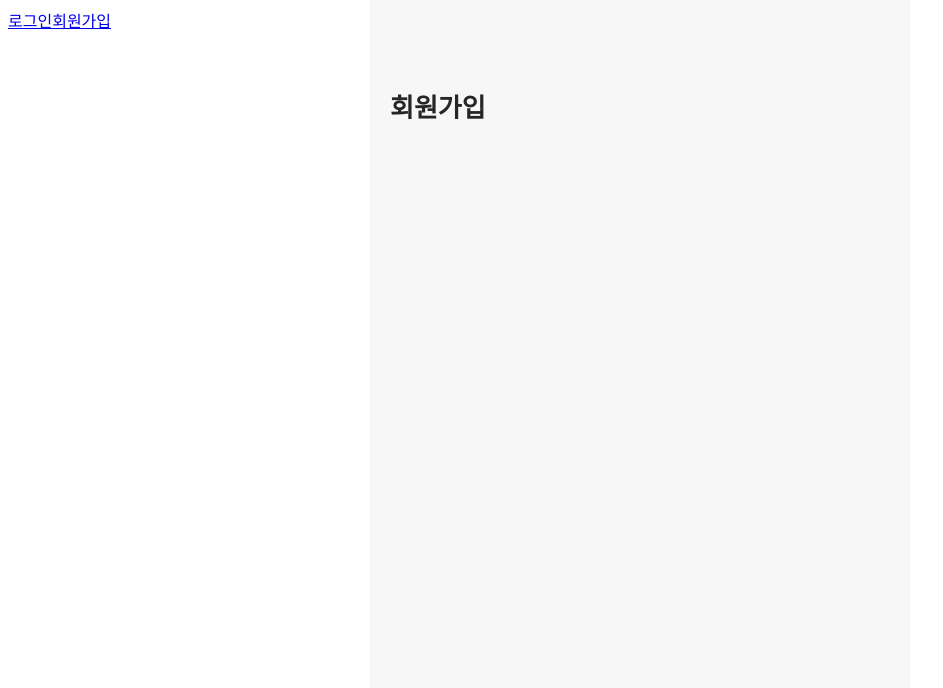
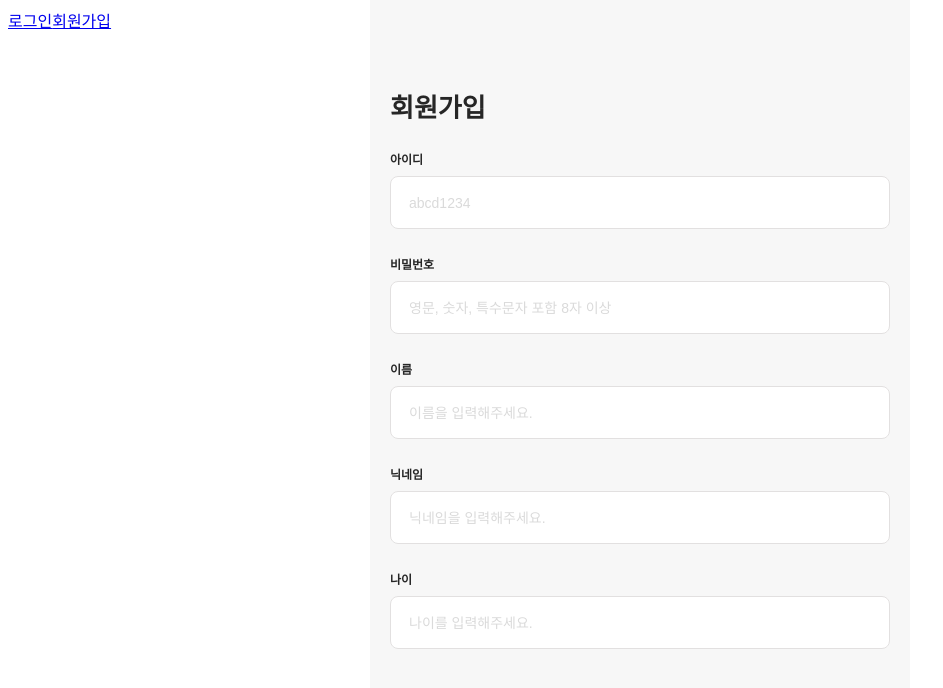
Before and after one commit to Youkwangjin/CozyCords, a React (Create React App) app in the folder frontend/: page /signup in a window 1280 px wide. Shown: the top 688 px of the page, without its empty margins (0-943 px from the left). Built offline with nearby package versions, Linux system fonts and the light colour scheme.

Commit message:
Feat : React SignUp Page 구현

```diff
--- a/frontend/src/components/member/LoginPage.jsx
+++ b/frontend/src/components/member/LoginPage.jsx
@@ -1,14 +1,14 @@
-import React, {useEffect, useState} from "react";
-import './LoginPage.css';
+import React, { useEffect, useState } from "react";
+import './MemberPage.css';
 
 export default function LoginPage() {
-    const [userid, setUserId] = useState('');
-    const [password, setPassword] =  useState('');
+    const [user_id, setUserId] = useState('');
+    const [user_pwd, setUserPwd] =  useState('');
     const [useridValid, setUserIdValid] = useState(false);
     const [passwordValid, setPasswordValid] = useState(false);
     const [notAllow, setNotAllow] = useState(true);
 
-    const handleUserid = (e) => {
+    const handleUserId = (e) => {
         const newId = e.target.value;
         setUserId(newId);
         const regex = /^[a-z]+[a-z0-9]{5,19}$/g;
@@ -19,9 +19,9 @@ export default function LoginPage() {
         }
     }
 
-    const handlePassword = (e) => {
+    const handleUserPwd = (e) => {
         const newPassword = e.target.value;
-        setPassword(newPassword);
+        setUserPwd(newPassword);
         const regex = /^(?=.*[a-zA-Z])(?=.*[0-9])(?=.*[$`~!@%*#^?&\\()\-_=+]).{8,16}$/;
         if(regex.test(newPassword)) {
             setPasswordValid(true);
@@ -48,14 +48,14 @@ export default function LoginPage() {
                 <div className="inputWrap">
                     <input
                         className="input"
-                        name="userid"
-                        value={userid}
+                        name="user_id"
+                        value={user_id}
                         placeholder="abcd1234"
-                        onChange={handleUserid}/>
+                        onChange={handleUserId}/>
                 </div>
                 <div className="errorMessageWrap">
                     {
-                        !useridValid && userid.length > 0 && (
+                        !useridValid && user_id.length > 0 && (
                             <div>올바른 아이디를 입력해주세요.</div>
                         )
                     }
@@ -64,14 +64,14 @@ export default function LoginPage() {
                 <div className="inputWrap">
                     <input
                         className="input"
-                        name="password"
-                        value={password}
+                        name="user_pwd"
+                        value={user_pwd}
                         placeholder="영문, 숫자, 특수문자 포함 8자 이상"
-                        onChange={handlePassword}/>
+                        onChange={handleUserPwd}/>
                 </div>
                 <div className="errorMessageWrap">
                     {
-                        !passwordValid && password.length > 0 && (
+                        !passwordValid && user_pwd.length > 0 && (
                             <div>올바른 비밀번호를 입력해주세요.</div>
                         )
                     }
--- a/frontend/src/components/member/LoginPage.css
+++ b/frontend/src/components/member/MemberPage.css
@@ -25,6 +25,8 @@
     .contentWrap {
         margin-top: 26px;
         flex: 1;
+        max-height: 500px;
+        overflow-y: auto;
     }
 
     .inputTitle {
--- a/frontend/src/components/member/SignUpPage.jsx
+++ b/frontend/src/components/member/SignUpPage.jsx
@@ -1,10 +1,172 @@
-import React from "react";
+import React, { useEffect, useState } from "react";
+import './MemberPage.css';
 
 export default function LoginPage() {
+    const [user_id, setUserId] = useState('');
+    const [user_pwd, setUserPwd] =  useState('');
+    const [user_name, setUserName] = useState('');
+    const [user_tel, setUserTel] = useState('');
+
+    const [userIdValid, setUserIdValid] = useState(false);
+    const [userPwdValid, setUserPwdValid] = useState(false);
+    const [userNameValid, setUserNameValid] = useState(false);
+    const [userTelValid, setUserTelValid] = useState(false);
+
+    const [notAllow, setNotAllow] = useState(true);
+
+
+    const handleUserId = (e) => {
+        const newId = e.target.value;
+        setUserId(newId);
+        const regex = /^[a-z]+[a-z0-9]{5,19}$/g;
+        if(regex.test(newId)) {
+            setUserIdValid(true);
+        } else {
+            setUserIdValid(false);
+        }
+    }
+
+    const handleUserPwd = (e) => {
+        const newPassword = e.target.value;
+        setUserPwd(newPassword);
+        const regex = /^(?=.*[a-zA-Z])(?=.*[0-9])(?=.*[$`~!@%*#^?&\\()\-_=+]).{8,16}$/;
+        if(regex.test(newPassword)) {
+            setUserPwdValid(true);
+        } else {
+            setUserPwdValid(false);
+        }
+    }
+
+    const handleUserName = (e) => {
+        const newName = e.target.value;
+        setUserName(newName);
+        const regex = /^[가-힣]+$/;
+        if(regex.test(newName)) {
+            setUserNameValid(true);
+        } else {
+            setUserNameValid(false);
+        }
+    }
+
+    const handleUserTel = (e) => {
+        const newTel = e.target.value;
+        setUserTel(newTel);
+        const regex = /^01[0-9]-[0-9]{3,4}-[0-9]{4}$/;
+        if(regex.test(newTel)) {
+            setUserTelValid(true);
+        } else {
+            setUserTelValid(false);
+        }
+    }
+
+    useEffect(() => {
+        if(userIdValid && userPwdValid && userNameValid && userTelValid) {
+            setNotAllow(false);
+            return;
+        }
+        setNotAllow(true);
+    }, [userIdValid, userPwdValid, userNameValid, userTelValid]);
+
+
     return (
         <div className="page">
-            <div className="titleWrap">
-                회원가입
+            <div className="titleWrap">회원가입</div>
+            <div className="contentWrap">
+                <div className="inputTitle">아이디</div>
+                <div className="inputWrap">
+                    <input
+                        className="input"
+                        name="user_id"
+                        value={user_id}
+                        placeholder="abcd1234"
+                        onChange={handleUserId}/>
+                </div>
+                <div className="errorMessageWrap">
+                    {
+                        !userIdValid && user_id.length > 0 && (
+                            <div>올바른 아이디를 입력해주세요.</div>
+                        )
+                    }
+                </div>
+                <div style={{marginTop: "26px"}} className="inputTitle">비밀번호</div>
+                <div className="inputWrap">
+                    <input
+                        className="input"
+                        name="user_pwd"
+                        value={user_pwd}
+                        placeholder="영문, 숫자, 특수문자 포함 8자 이상"
+                        onChange={handleUserPwd}/>
+                </div>
+                <div className="errorMessageWrap">
+                    {
+                        !userPwdValid && user_pwd.length > 0 && (
+                            <div>올바른 비밀번호를 입력해주세요.</div>
+                        )
+                    }
+                </div>
+                <div style={{marginTop: "26px"}} className="inputTitle">이름</div>
+                <div className="inputWrap">
+                    <input
+                        className="input"
+                        name="user_name"
+                        value={user_name}
+                        placeholder="이름을 입력해주세요."
+                        onChange={handleUserName}/>
+                </div>
+                <div className="errorMessageWrap">
+                    {
+                        !userNameValid && user_name.length > 0 && (
+                            <div>올바른 이름을 입력해주세요.</div>
+                        )
+                    }
+                </div>
+                <div style={{marginTop: "26px"}} className="inputTitle">닉네임</div>
+                <div className="inputWrap">
+                    <input
+                        className="input"
+                        name="user_pwd"
+                        placeholder="닉네임을 입력해주세요."/>
+                </div>
+                <div style={{marginTop: "26px"}} className="inputTitle">나이</div>
+                <div className="inputWrap">
+                    <input
+                        className="input"
+                        name="user_age"
+                        placeholder="나이를 입력해주세요."/>
+                </div>
+                <div style={{marginTop: "26px"}} className="inputTitle">성별</div>
+                <div className="inputWrap">
+                    <input
+                        className="input"
+                        name="user_name"
+                        placeholder="성별을 입력해주세요."/>
+                </div>
+                <div style={{marginTop: "26px"}} className="inputTitle">전화번호</div>
+                <div className="inputWrap">
+                    <input
+                        className="input"
+                        name="user_tel"
+                        value={user_tel}
+                        placeholder="전화번호를 입력해주세요."
+                        onChange={handleUserTel}/>
+                </div>
+                <div className="errorMessageWrap">
+                    {
+                        !userTelValid && user_tel.length > 0 && (
+                            <div>올바른 전화번호를 입력해주세요.</div>
+                        )
+                    }
+                </div>
+                <div style={{marginTop: "26px"}} className="inputTitle">주소</div>
+                <div className="inputWrap">
+                    <input
+                        className="input"
+                        name="user_address"
+                        placeholder="주소를 입력해주세요."/>
+                </div>
+                <div>
+                    <button disabled={notAllow} className="bottomButton">확인</button>
+                </div>
             </div>
         </div>
     )
```
